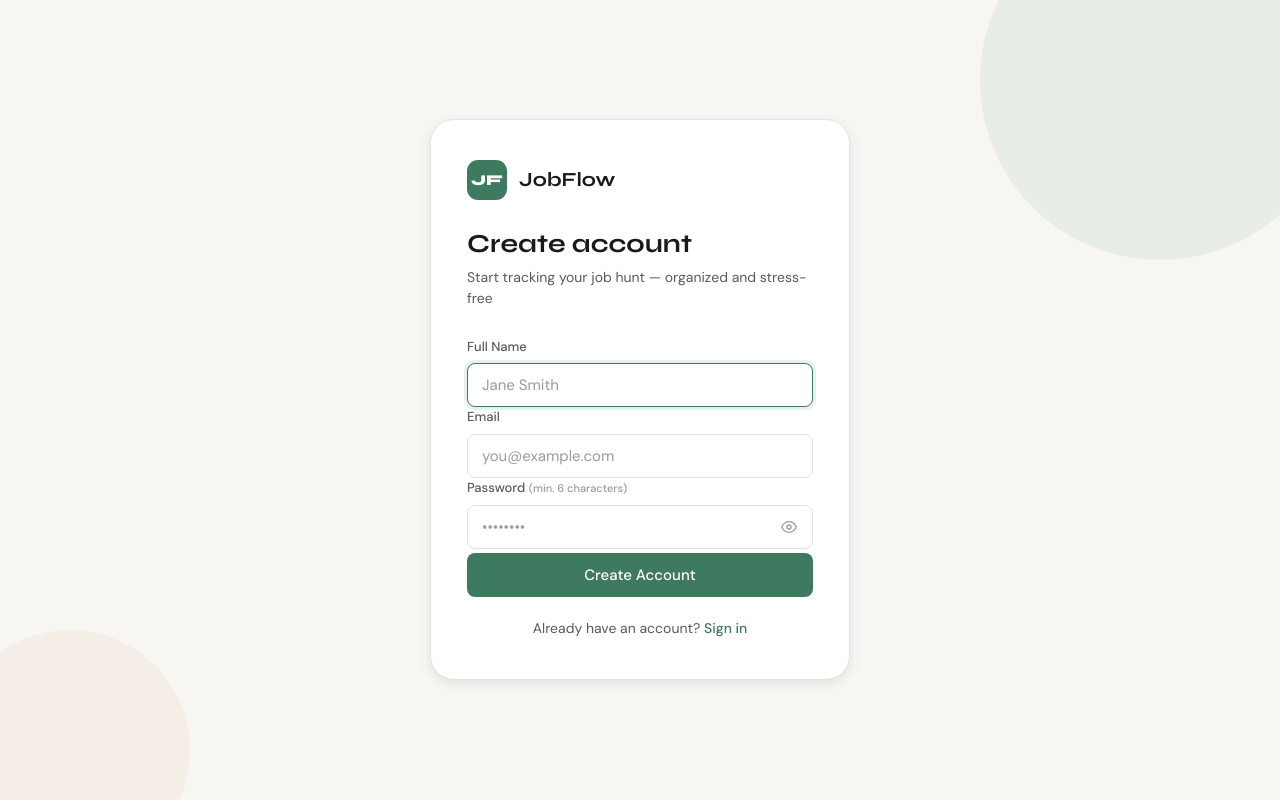
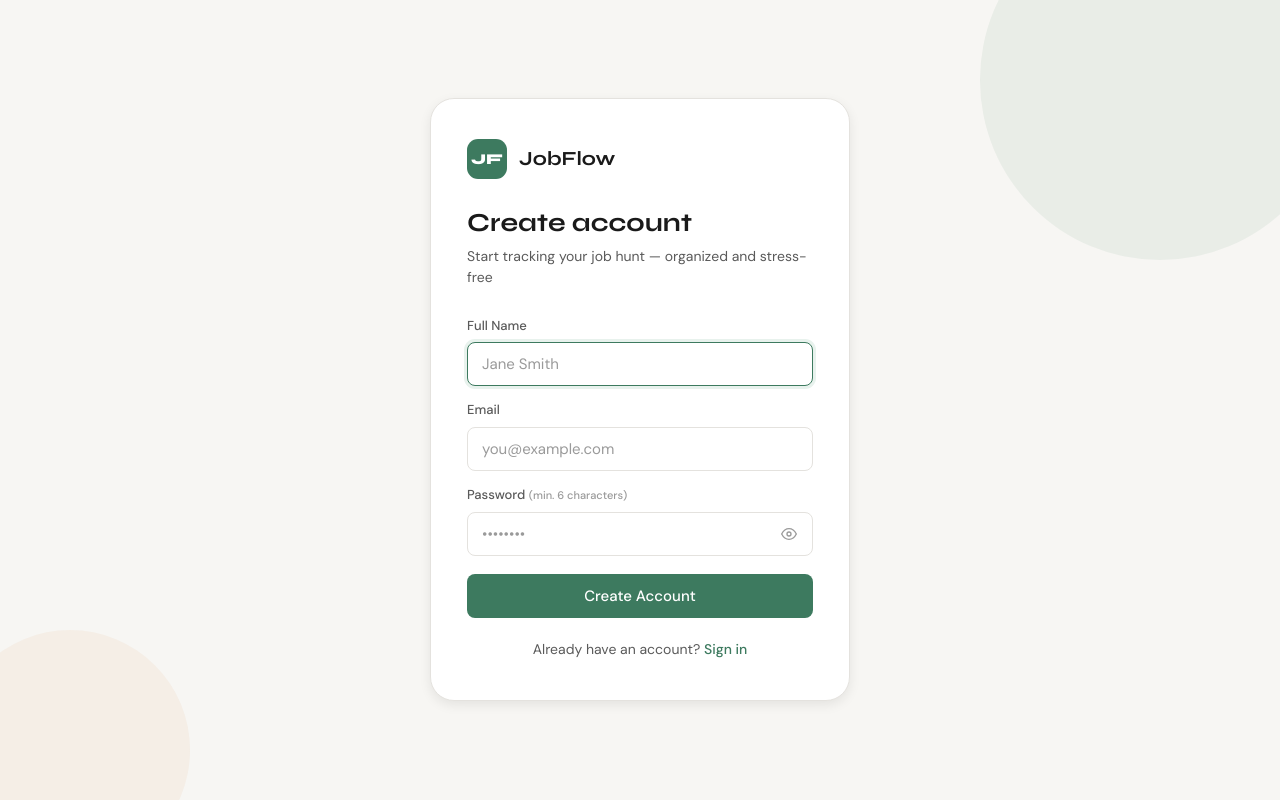
Before and after one commit to tahaTS19/Job-Tracker-App, a React (Vite) app in the folder frontend/: page /register in a window 1280 px wide. Built offline with nearby package versions, Linux system fonts and the light colour scheme; no server answers.

Commit message:
Register Form CSS fix

```diff
--- a/frontend/src/pages/AuthPage.module.css
+++ b/frontend/src/pages/AuthPage.module.css
@@ -75,9 +75,9 @@
   line-height: 1.5;
 }
 
-.form { display: flex; flex-direction: column; }
+.form { display: flex; flex-direction: column; gap: 14px; }
 
-.form .field { margin-bottom: 16px; }
+.form .field { margin-bottom: 0; }
 
 .form label {
   display: block;
```
